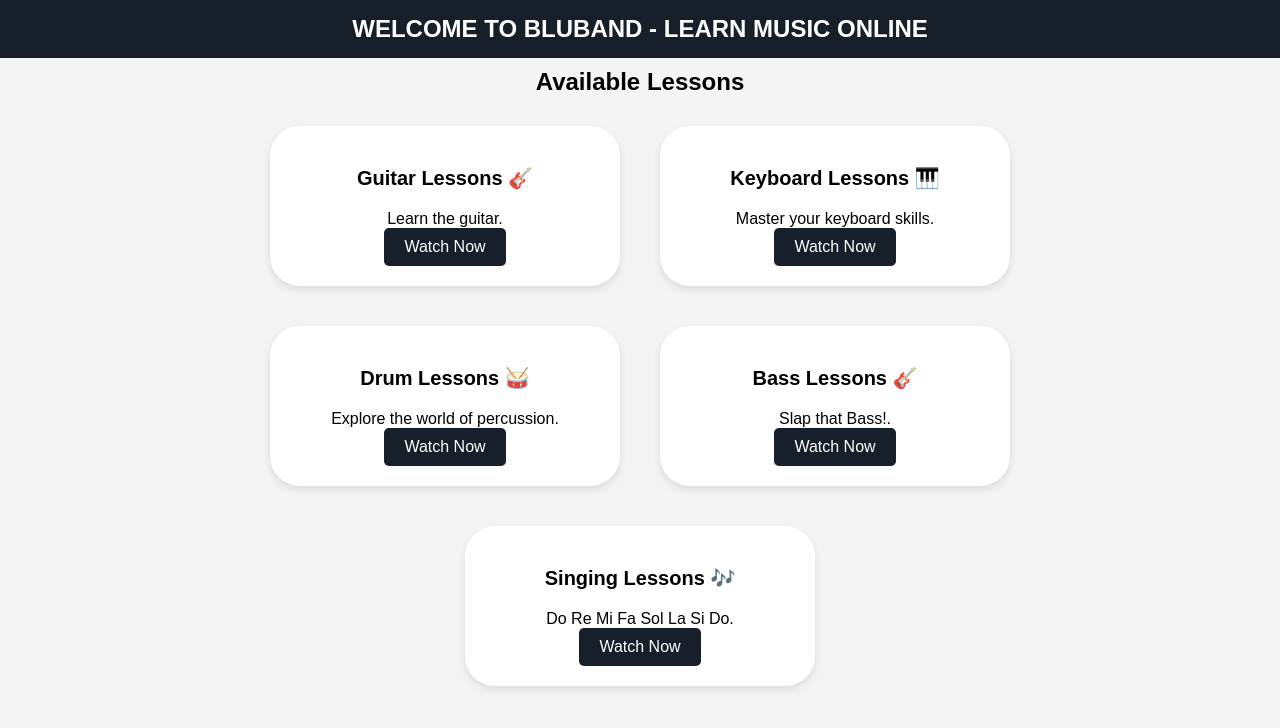
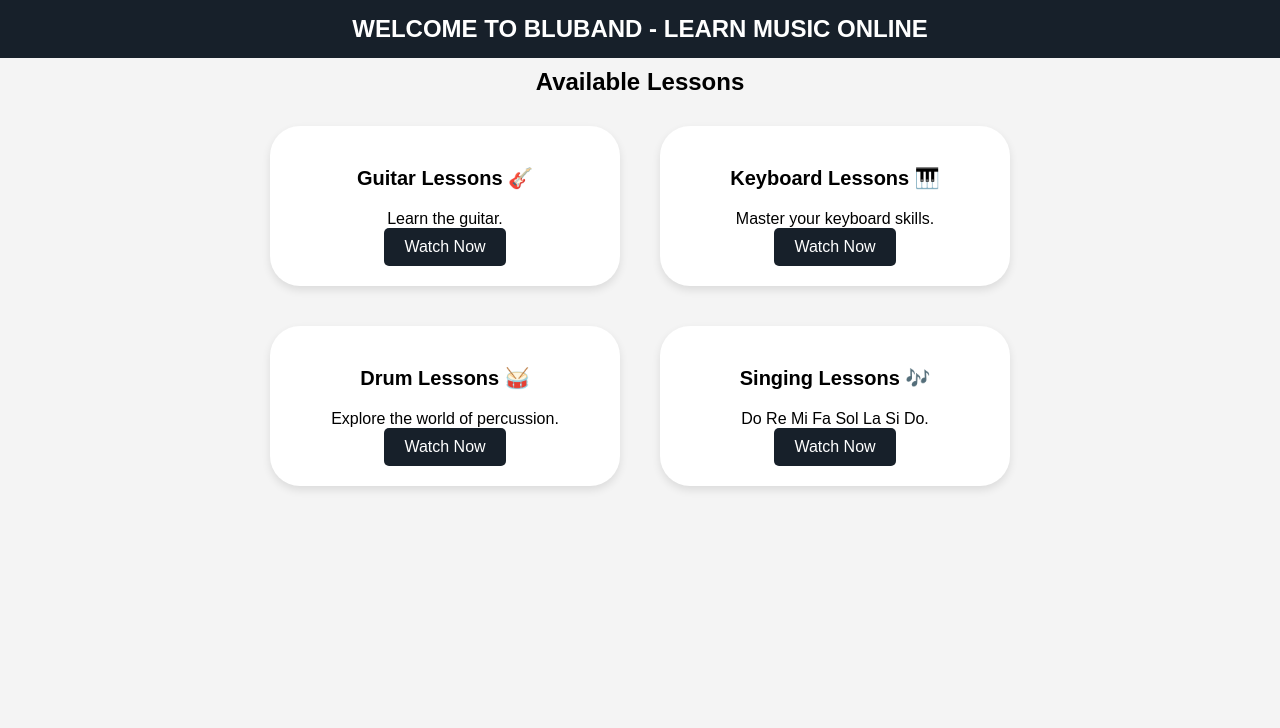
Before and after one commit to Bryssnto/BluBand-website, a plain HTML site: page Bluband access.html in a window 1280 px wide. Drawn offline with Linux system fonts and the light colour scheme.

Commit message:
Update Bluband access.html

```diff
--- a/Bluband access.html
+++ b/Bluband access.html
@@ -100,13 +100,6 @@
             <p>Explore the world of percussion.</p>
             <a href="Video Drum.html">Watch Now</a>
         </div>
-
-		        <div class="video-item">
-            <h3>Bass Lessons 🎸</h3>
-            <p>Slap that Bass!.</p>
-            <a href="Video Bass.html">Watch Now</a>
-        </div>
-
 		        <div class="video-item">
             <h3>Singing Lessons 🎶</h3>
             <p>Do Re Mi Fa Sol La Si Do.</p>
```
